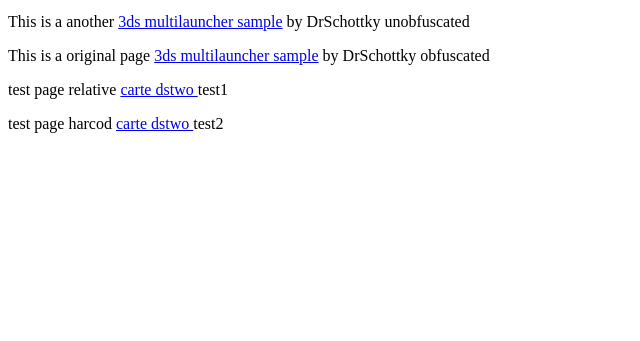
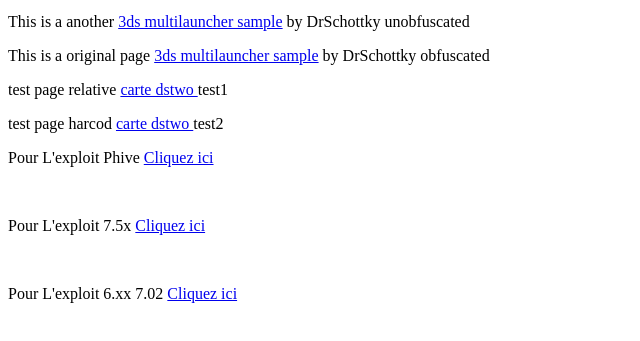
Before and after one commit to rickeymandraque/rickeymandraque.github.io, a plain HTML site: page index.html in a window 1280 px wide. Shown: the part 101-442 px from the top of the page, without its empty margins (0-640 px from the left). Drawn offline with Linux system fonts and the light colour scheme.

Commit message:
Ajout exploit ps4
add ps4 exploit for test

```diff
--- a/index.html
+++ b/index.html
@@ -11,5 +11,10 @@
 <p>This is a original page <a href="http://rickeymandraque.github.io/loader">3ds multilauncher sample</a> by DrSchottky obfuscated</p>
         <p> test page relative <a href="./linkers/dstwo.html">carte dstwo </a> test1 </p>
         <p> test page harcod <a href="http://rickeymandraque.github.io/linkers/dstwo.html">carte dstwo </a> test2  </p>
+        <p>Pour L'exploit Phive <a title="PS-Phive" href="ps4/PS-Phive/index.html">Cliquez ici</a></p>
+<p>&nbsp;</p>
+<p>Pour L'exploit 7.5x <a title="ps4jb2-75x" href="ps4/ps4jb2-75x/index.html">Cliquez ici</a></p>
+<p>&nbsp;</p>
+<p>Pour L'exploit 6.xx 7.02 <a title="ps4jb2-702" href="ps4/ps4jb2-702/index.html">Cliquez ici</a></p>
     </body>
 </html>
```
